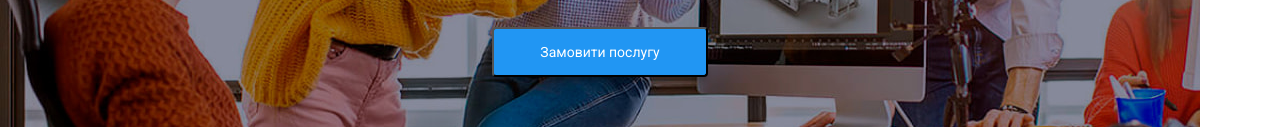
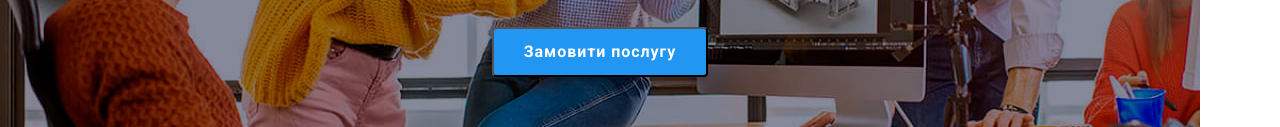
Before and after one commit to DenysLes/goit-markup-hw-08, a plain HTML site: page index.html in a window 1280 px wide. Shown: the part 341-468 px from the top of the page. Drawn offline with nearby package versions, Linux system fonts and the light colour scheme; files whose address does not match are found by name.

Commit message:
update hero 1200px @media

```diff
--- a/sass/components/_hero.scss
+++ b/sass/components/_hero.scss
@@ -171,13 +171,13 @@ background: var(--accent-color);
 color: #fff;
 box-shadow: 0px 4px 4px 0px rgba(0, 0, 0, 0.15);
 
-// font-family: var(--main-font);
-//     font-weight: 700;
-//     font-size: 16px;
-//     line-height: 1.875;
-//     letter-spacing: 0.06em;
-//     text-align: center;
-//     color: #fff;
+font-family: var(--main-font);
+    font-weight: 700;
+    font-size: 16px;
+    line-height: 1.875;
+    letter-spacing: 0.06em;
+    text-align: center;
+    color: #fff;
   }
 }
 // margin: 0 auto;
```
Also changed, not shown: css/main.css, css/main.min.css, 2 other files.
